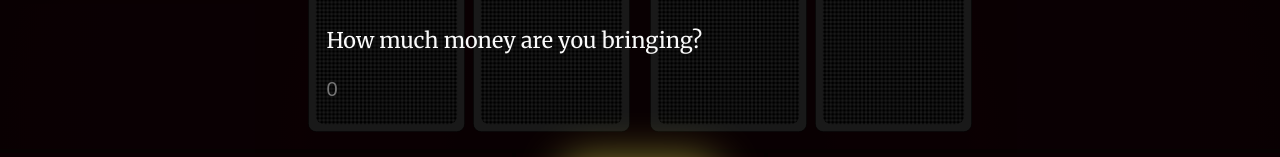
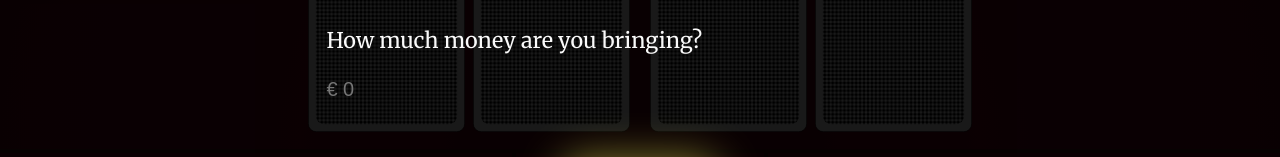
Before and after one commit to Ewelina92/Baccarat, a React (Create React App) app: page / in a window 1280 px wide. Shown: the part 251-408 px from the top of the page. Built offline with nearby package versions, Linux system fonts and the light colour scheme.

Commit message:
add euro placeholder on startoverlay

```diff
--- a/src/components/overlays/StartOverlay.tsx
+++ b/src/components/overlays/StartOverlay.tsx
@@ -68,7 +68,7 @@ export const StartOverlay = observer(() => {
                 min={0}
                 max={10000}
                 onChange={handleMoney}
-                placeholder="0"
+                placeholder="&euro; 0"
               />
             </label>
           </div>
```
